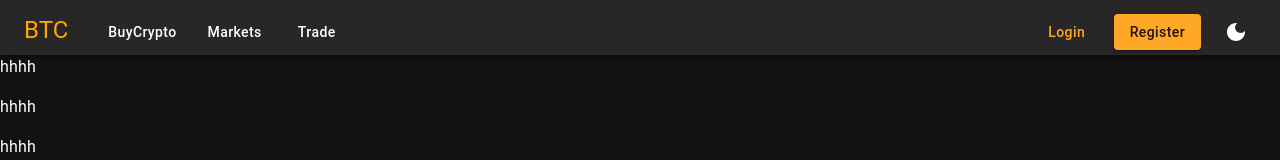
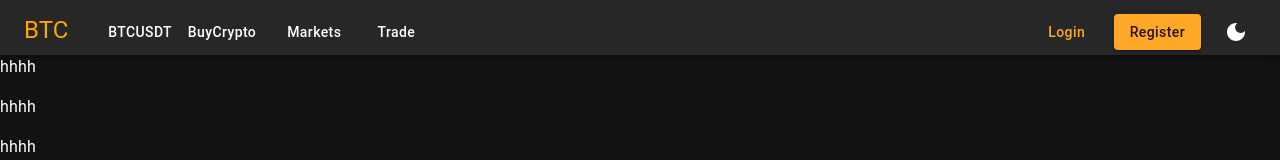
Before and after one commit to ammarsalahi/BTC, a React (Vite) app: page /index in a window 1280 px wide. Shown: the top 160 px of the page. Built offline with nearby package versions, Linux system fonts and the light colour scheme; a web font is replaced by a local one.

Commit message:
Update Navbar.jsx

```diff
--- a/src/components/elements/global/Navbar.jsx
+++ b/src/components/elements/global/Navbar.jsx
@@ -49,7 +49,9 @@ export default function Navbar({open}) {
 
 
              <Box className='d-lg-block d-md-block d-none '>
-
+             <Button color="inherit" onClick={handleClickBtc}>
+              BTCUSDT
+             </Button>
              <Button color="inherit" onClick={handleClick(cryptoitem)}>BuyCrypto</Button>
              <Button color="inherit" sx={{mx:'15px'}}>Markets</Button>
              <Button color="inherit" onClick={handleClick(tradeitem)}>Trade</Button>
```
